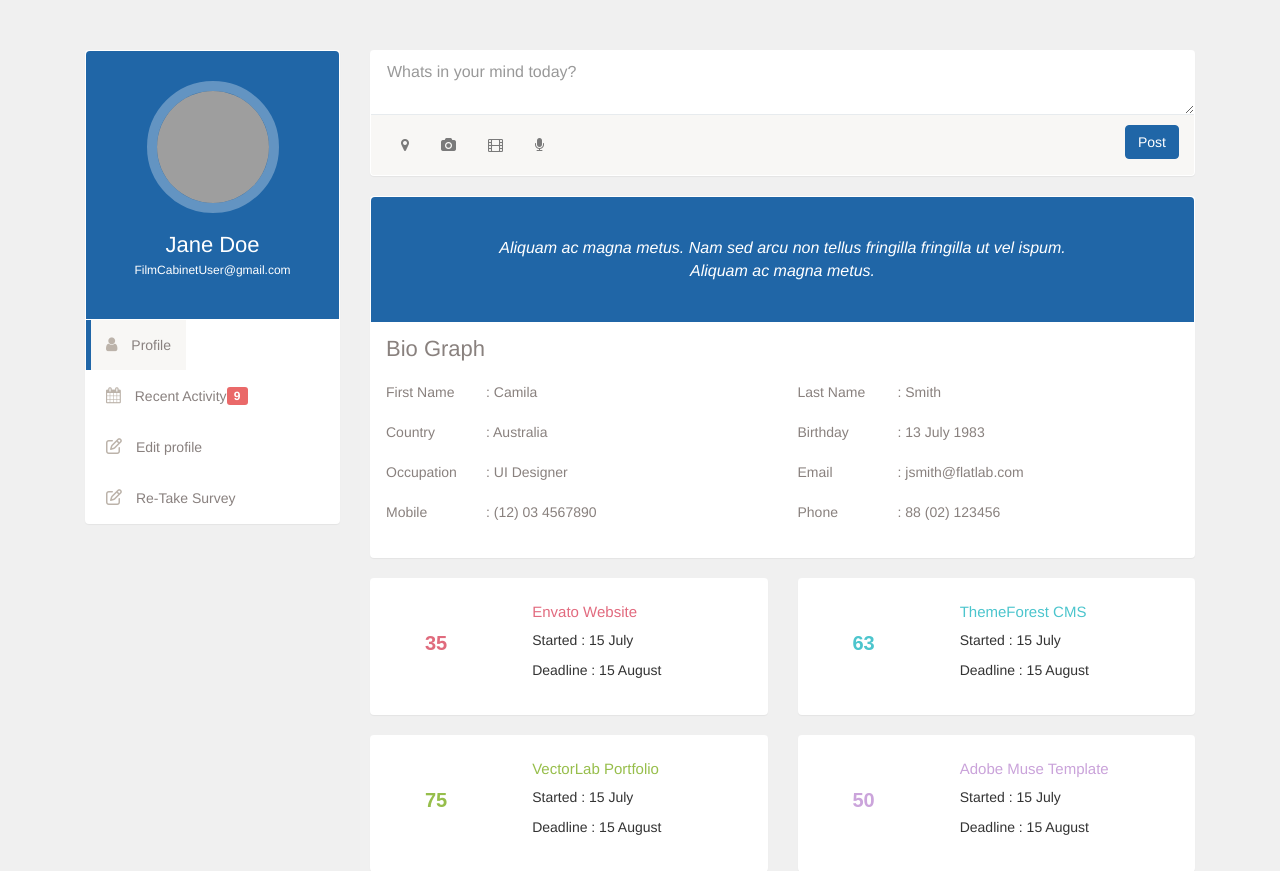
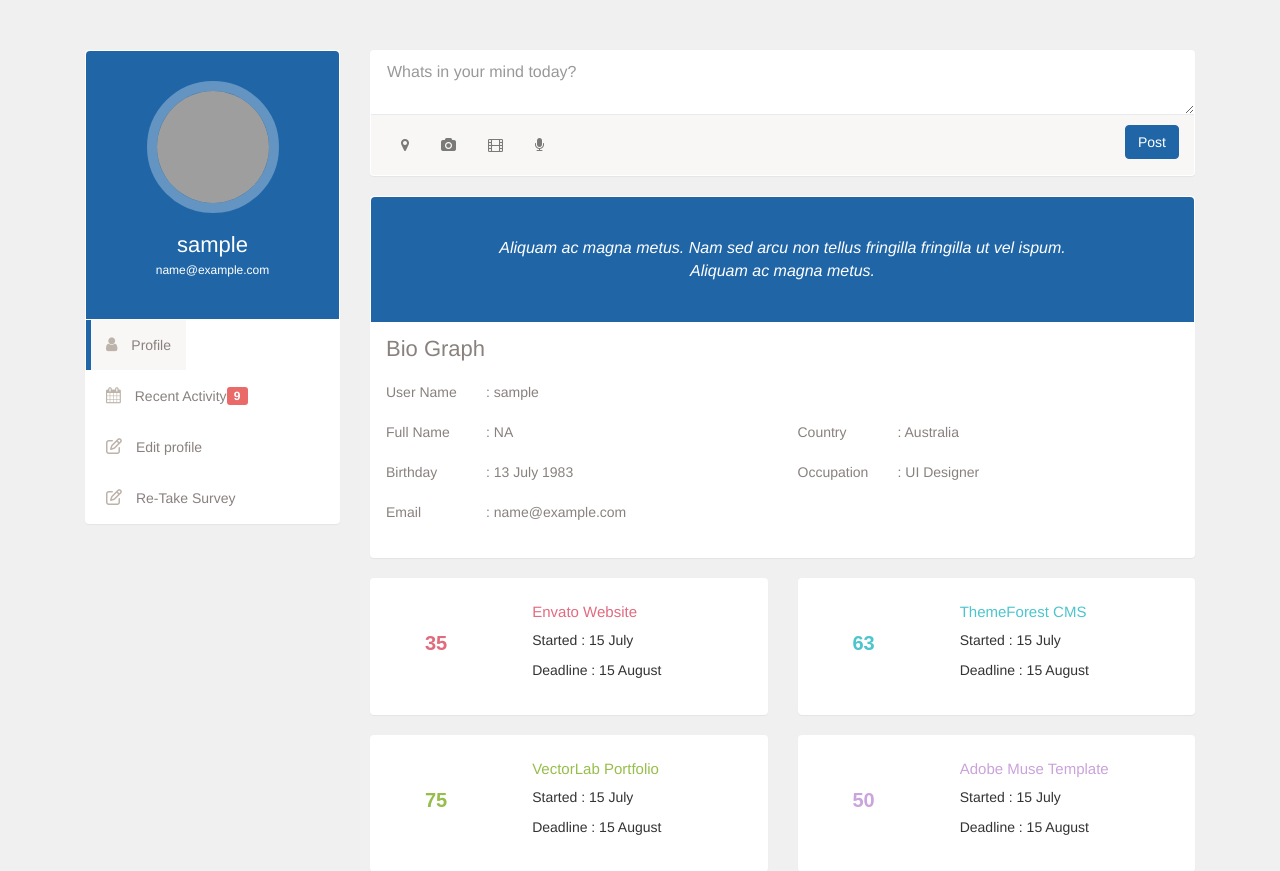
Before and after one commit to jgutierrezCSU/Film-Cabinet-Flask, a Flask app: template website/templates/user.html in a window 1280 px wide. Shown: the part 50-921 px from the top of the page. Run offline with Flask 2, Linux system fonts and the light colour scheme; a user stored in the database is signed in; tables that the repository leaves empty hold one stand-in row (values such as "Sample post"); the template is opened without the code that fills it: values that come from a table or form of the project are taken from there, most other values are stand-ins (such as "Sample title", 1, 10 or a date in 2020); some libraries are stand-ins or nearby versions; some web fonts are replaced; grey boxes are pictures that could not be loaded.

Commit message:
added edit profile functionality

```diff
--- a/website/auth.py
+++ b/website/auth.py
@@ -42,7 +42,7 @@ def signup():
     if request.method == 'POST':
         #get Info from login.htnl after submit
         email = request.form.get('email')
-        first_name = request.form.get('firstName')
+        user_name = request.form.get('userN')
         password1 = request.form.get('password1')
         password2 = request.form.get('password2')
 
@@ -54,7 +54,7 @@ def signup():
             flash('Email already exists.', category='error')
         elif len(email) < 4:
             flash('Not Valid Email',category='error')
-        elif len(first_name) < 2:
+        elif len(user_name) < 2:
                 flash('Enter Valid Name', category='error')
         elif password1 != password2:
                 flash('Passwords Do Not Match.', category='error')
@@ -63,7 +63,7 @@ def signup():
         else:
             #store new user in DB
             #generate a hashed PW and store
-            new_user = User(email=email, first_name=first_name, password=generate_password_hash(
+            new_user = User(email=email, user_name=user_name, password=generate_password_hash(
                 password1, method='sha256'))
             db.session.add(new_user) #add new user to DB
             db.session.commit() # update
--- a/website/models.py
+++ b/website/models.py
@@ -14,6 +14,6 @@ class User(db.Model, UserMixin): #userMixin allows "current_user" module to acce
     id = db.Column(db.Integer, primary_key=True)#Unique ID
     email = db.Column(db.String(150), unique=True) #unique, no tother use can have same email
     password = db.Column(db.String(150))
-    first_name = db.Column(db.String(150))
+    user_name = db.Column(db.String(150))
     took_survey=db.Column(db.Boolean, default=False)
     notes = db.relationship('Note')
--- a/website/static/css/profile.css
+++ b/website/static/css/profile.css
@@ -131,6 +131,12 @@ ody {
 }
 
 .bio-row {
+    width: 50%;
+    float: left;
+    margin-bottom: 10px;
+    padding:0 15px;
+}
+.bio-row-hidden {
     width: 50%;
     float: left;
     margin-bottom: 10px;
--- a/website/templates/base.html
+++ b/website/templates/base.html
@@ -52,7 +52,7 @@
           {% if user.is_authenticated %}
           <a class="nav-item nav-link" id="home" href="/">Home</a>
 
-          <a class="nav-item nav-link" href="{{ url_for('user.user', username=current_user.first_name) }}">Profile</a>
+          <a class="nav-item nav-link" href="{{ url_for('user.user', username=current_user.user_name) }}">Profile</a>
 
           <a class="nav-item nav-link" id="logout" href="/logout">Logout</a>
           {% else %}
--- a/website/templates/signup.html
+++ b/website/templates/signup.html
@@ -18,12 +18,12 @@
                       <h2 class="form-title">Sign up</h2>
                       <form method="POST" class="register-form" id="register-form">
                           <div class="form-group">
-                              <label for="firstName"><i class="zmdi zmdi-account material-icons-name"></i></label>
-                              <input type="text" name="firstName" id="firstName" placeholder="Your Name"/>
+                              <label for="userName"><i class="zmdi zmdi-account material-icons-name"></i></label>
+                              <input type="text" name="userName" id="userName" placeholder="User Name"/>
                           </div>
                           <div class="form-group">
                               <label for="email"><i class="zmdi zmdi-email"></i></label>
-                              <input type="email" name="email" id="email" placeholder="Your Email"/>
+                              <input type="email" name="email" id="email" placeholder="Email"/>
                           </div>
                           <div class="form-group">
                               <label for="password1"><i class="zmdi zmdi-lock"></i></label>
--- a/website/templates/user.html
+++ b/website/templates/user.html
@@ -15,14 +15,14 @@
               	<!-- replace w/ local image -->
                   <img src="https://bootdey.com/img/Content/avatar/avatar3.png" alt="">
               </a>
-              <h1>Jane Doe</h1>
-              <p>FilmCabinetUser@gmail.com</p>
+              <h1>{{ user.user_name }}</h1>
+              <p>{{ user.email }}</p>
           </div>
 
           <ul class="nav nav-pills nav-stacked">
               <li class="active"><a href="#"> <i class="fa fa-user"></i> Profile</a></li>
               <li><a href="#"> <i class="fa fa-calendar"></i> Recent Activity <span style="background-color:#ea6969;" class="label label-warning pull-right r-activity">9</span></a></li>
-              <li><a href="#"> <i class="fa fa-edit"></i> Edit profile</a></li>
+              <li><a href="javascript:onclick=toggle_display();" style="outline: none; box-shadow: none;">  <i class="fa fa-edit"></i> Edit profile</a></li>
               {% if user.took_survey %}
               <li><a href="{{ url_for('survey.getSurveyInfo') }}"> <i class="fa fa-edit"></i> Re-Take Survey</a></li>
               {% else %}
@@ -62,10 +62,14 @@
               <h1>Bio Graph</h1>
               <div class="row">
                   <div class="bio-row">
-                      <p><span>First Name </span>: Camila</p>
+                      <p><span>User Name </span>: {{ user.user_name }}</p>
                   </div>
+                  <div class="bio-row-hidden" style="visibility: hidden;">
+                    <p><span>User Name </span>: {{ user.user_name }}</p>
+                </div>
+
                   <div class="bio-row">
-                      <p><span>Last Name </span>: Smith</p>
+                      <p><span>Full Name </span>:  NA</p>
                   </div>
                   <div class="bio-row">
                       <p><span>Country </span>: Australia</p>
@@ -77,13 +81,7 @@
                       <p><span>Occupation </span>: UI Designer</p>
                   </div>
                   <div class="bio-row">
-                      <p><span>Email </span>: jsmith@flatlab.com</p>
-                  </div>
-                  <div class="bio-row">
-                      <p><span>Mobile </span>: (12) 03 4567890</p>
-                  </div>
-                  <div class="bio-row">
-                      <p><span>Phone </span>: 88 (02) 123456</p>
+                      <p><span>Email </span>: {{ user.email }}</p>
                   </div>
               </div>
           </div>
@@ -171,14 +169,26 @@
 
 
 	<script type="text/javascript">
+        function toggle_display(){
+            edit_forms = document.querySelector('.bio-row-hidden');
+
+            if(edit_forms.style.visibility == 'hidden')
+            {
+             edit_forms.style.visibility = 'visible'
+            }
+                else
+                {
+                  edit_forms.style.visibility = 'hidden'
+                 }
+            }
 	</script>
 
 
-    <h1>Hello: {{ user.first_name }}</h1>
+    <h1>Hello: {{ user.user_name }}</h1>
     <hr>
     {% for post in posts %}
     <p>
-    {{ post.author.first_name }} says: <b>{{ post.body }}</b>
+    {{ post.author.user_name }} says: <b>{{ post.body }}</b>
     </p>
     {% endfor %}
 
--- a/website/user_Profile.py
+++ b/website/user_Profile.py
@@ -11,8 +11,7 @@ user_Profile=Blueprint('user',__name__)
 @user_Profile.route('/user/<username>')
 @login_required
 def user(username):
-    user = User.query.filter_by(first_name=username).first_or_404()
-    # print("N",user.first_name)
+    user = User.query.filter_by(user_name=username).first_or_404()
     # print("S",user.took_survey)
     posts = [
     	#pass user object to user.html
```
